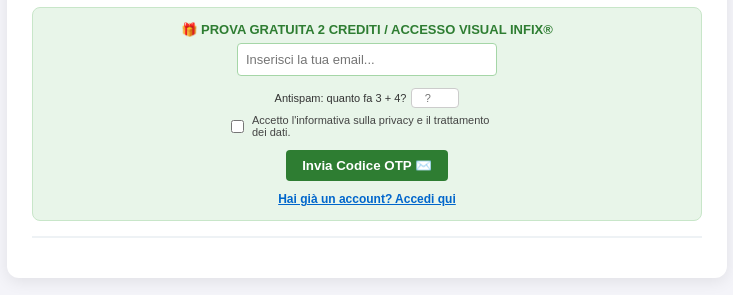
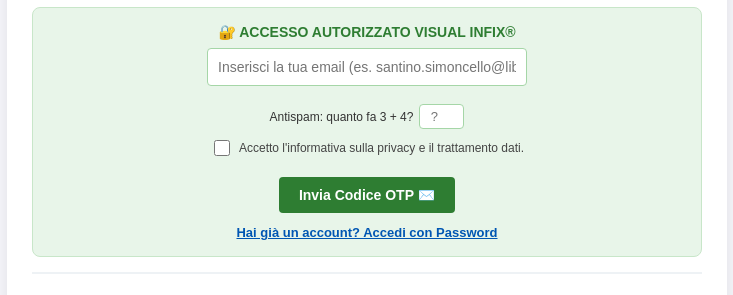
Before and after one commit to infixgit/visual-infix, a plain HTML site: page index.html in a window 1280 px wide. Shown: the part 117-412 px from the top of the page, without its empty margins (273-1006 px from the left). Drawn offline with Linux system fonts and the light colour scheme.

Commit message:
Update free trial box styling and content

```diff
--- a/index.html
+++ b/index.html
@@ -27,9 +27,10 @@
         .header h2 { margin: 5px 0; font-size: 1.5rem; color: #111; }
         .header p { color: #666; font-size: 0.9rem; margin: 0; }
 
-        #free-trial-box { background: #e8f5e9; border: 1px solid #c8e6c9; padding: 14px; border-radius: 8px; margin-top: 10px; font-size: 13px; color: #2e7d32; text-align: center; }
-        #free-trial-box input[type="email"], #free-trial-box input[type="text"] { padding: 8px; border: 1px solid #a5d6a7; border-radius: 4px; width: 80%; max-width: 260px; font-size: 13px; margin-bottom: 6px; box-sizing: border-box; }
-        #free-trial-box button { background: #2e7d32; color: white; border: none; padding: 8px 16px; border-radius: 4px; font-weight: bold; cursor: pointer; margin-top: 6px; }
+        #free-trial-box { background: #e8f5e9; border: 1px solid #c8e6c9; padding: 16px; border-radius: 8px; margin-top: 10px; font-size: 13px; color: #2e7d32; text-align: center; }
+        #free-trial-box input[type="email"] { padding: 10px; border: 1px solid #a5d6a7; border-radius: 4px; width: 100%; max-width: 320px; font-size: 14px; margin-bottom: 10px; box-sizing: border-box; }
+        #free-trial-box input[type="text"], #free-trial-box input[type="number"] { padding: 8px; border: 1px solid #a5d6a7; border-radius: 4px; font-size: 13px; box-sizing: border-box; }
+        #free-trial-box button { background: #2e7d32; color: white; border: none; padding: 10px 20px; border-radius: 4px; font-weight: bold; cursor: pointer; margin-top: 10px; font-size: 14px; }
 
         #infix-user-status { background: #eef2f5; padding: 10px 14px; border-radius: 6px; margin-top: 10px; display: none; justify-content: space-between; align-items: center; font-size: 13px; font-weight: bold; color: #333; }
 
@@ -67,33 +68,36 @@
             <h2>Visual INFIX®</h2>
             <p>Simulatore Grafico "Prima / Dopo" & Catalogo Completo Finiture</p>
 
-            <!-- Box Prova Gratuita / OTP -->
+            <!-- Box Accesso / OTP -->
             <div id="free-trial-box">
-                <div style="font-weight: bold; margin-bottom: 6px;">🎁 PROVA GRATUITA 2 CREDITI / ACCESSO VISUAL INFIX®</div>
+                <div style="font-weight: bold; margin-bottom: 8px; font-size: 14px;">🔐 ACCESSO AUTORIZZATO VISUAL INFIX®</div>
 
-                <div id="step-email-container" style="display: flex; flex-direction: column; gap: 6px; align-items: center;">
-                    <input type="email" id="trial-email-input" placeholder="Inserisci la tua email...">
-                    <div style="font-size: 11px; color: #333; display: flex; align-items: center; gap: 5px;">
+                <div id="step-email-container" style="display: flex; flex-direction: column; gap: 8px; align-items: center;">
+                    <input type="email" id="trial-email-input" placeholder="Inserisci la tua email (es. santino.simoncello@libero.it)">
+
+                    <div style="font-size: 12px; color: #333; display: flex; align-items: center; gap: 6px;">
                         <span>Antispam: quanto fa 3 + 4?</span>
-                        <input type="number" id="captcha-input" placeholder="?" style="width: 40px; padding: 3px; text-align: center; border: 1px solid #ccc; border-radius: 4px; font-size: 11px;">
+                        <input type="number" id="captcha-input" placeholder="?" style="width: 45px; padding: 4px; text-align: center;">
                     </div>
-                    <div style="font-size: 11px; color: #444; display: flex; align-items: center; gap: 5px; text-align: left; max-width: 280px;">
-                        <input type="checkbox" id="privacy-checkbox" style="cursor: pointer;">
-                        <label for="privacy-checkbox" style="cursor: pointer;">Accetto l'informativa sulla privacy e il trattamento dei dati.</label>
+
+                    <div style="font-size: 12px; color: #444; display: flex; align-items: center; gap: 6px; text-align: left; max-width: 320px;">
+                        <input type="checkbox" id="privacy-checkbox" style="cursor: pointer; width: 16px; height: 16px;">
+                        <label for="privacy-checkbox" style="cursor: pointer; margin: 0;">Accetto l'informativa sulla privacy e il trattamento dati.</label>
                     </div>
+
                     <button id="send-otp-btn" onclick="richiediCodiceOtp()">Invia Codice OTP ✉️</button>
                 </div>
 
-                <div id="step-otp-container" style="display: none; flex-direction: column; gap: 6px; align-items: center; margin-top: 4px;">
-                    <p style="font-size: 12px; color: #2e7d32; margin: 0;">Codice OTP inviato via email da infixserramenti@gmail.it a <strong id="sent-email-label"></strong>.</p>
-                    <input type="text" id="otp-input" placeholder="Codice a 6 cifre..." style="text-align: center; letter-spacing: 2px; font-weight: bold;">
+                <div id="step-otp-container" style="display: none; flex-direction: column; gap: 8px; align-items: center; margin-top: 6px;">
+                    <p style="font-size: 13px; color: #2e7d32; margin: 0;">Codice OTP inviato da infixserramenti@gmail.it a <strong id="sent-email-label"></strong>.</p>
+                    <input type="text" id="otp-input" placeholder="Codice a 6 cifre..." style="text-align: center; letter-spacing: 3px; font-weight: bold; width: 200px; padding: 8px;">
                     <button onclick="verificaCodiceOtpEAccedi()" style="background: #1b5e20;">Verifica e Accedi 🚀</button>
                 </div>
 
-                <div id="trial-error-msg" style="color: #d9534f; font-size: 11px; margin-top: 4px; display: none;"></div>
+                <div id="trial-error-msg" style="color: #dc3545; font-size: 12px; margin-top: 6px; display: none; font-weight: bold;"></div>
 
-                <div style="margin-top: 10px;">
-                    <a href="#" onclick="mostraLoginModal(event)" style="color: #0066cc; text-decoration: underline; font-weight: bold; font-size: 12px;">Hai già un account? Accedi qui</a>
+                <div style="margin-top: 12px;">
+                    <a href="#" onclick="mostraLoginModal(event)" style="color: #0056b3; text-decoration: underline; font-weight: bold; font-size: 13px;">Hai già un account? Accedi con Password</a>
                 </div>
             </div>
 
@@ -160,7 +164,7 @@
             <button class="btn-primary" id="generateBtn" onclick="eseguiElaborazioneVisuale()">Genera Simulazione Visual INFIX® 🎨</button>
         </div>
 
-        <!-- Box Sblocco Pacchetti Stripe (Si attiva quando i crediti sono 0) -->
+        <!-- Box Sblocco Pacchetti Stripe -->
         <div id="stripePaywallBox" class="stripe-packs-box">
             <h4 id="paywall-title">⚠️ Crediti Esauriti! Sblocca un pacchetto per continuare</h4>
             <p style="font-size: 12px; color: #666; margin: 5px 0;">Le tue prove gratuite sono terminate. Scegli un pacchetto:</p>
@@ -209,7 +213,6 @@
 
         let currentOtpEmail = '';
 
-        // Memoria persistente: ricarica l'utente e i crediti residui salvati
         window.addEventListener('DOMContentLoaded', () => {
             const savedEmail = localStorage.getItem('infix_visual_user_email');
 
@@ -242,7 +245,6 @@
             localStorage.setItem('infix_visual_credits', displayCredits);
             document.getElementById('credits-counter-display').innerText = displayCredits;
 
-            // Se i crediti sono 0 per gli utenti standard, nascondi il form e mostra Stripe
             if (emailLower !== 'infix@outlook.it' && parseInt(displayCredits) <= 0) {
                 document.getElementById('visual-app-body').style.display = 'none';
                 document.getElementById('stripePaywallBox').style.display = 'block';
@@ -294,7 +296,6 @@
 
             let initialCredits = (currentOtpEmail.toLowerCase() === 'infix@outlook.it') ? 'PRO Illimitato' : ((currentOtpEmail.toLowerCase() === 'santino.simoncello@libero.it') ? '50' : '2');
 
-            // Verifica se l'utente ha già salvato dei crediti residui in precedenza
             let existingCredits = localStorage.getItem('infix_visual_credits');
             if (localStorage.getItem('infix_visual_user_email') === currentOtpEmail && existingCredits !== null) {
                 initialCredits = existingCredits;
```
